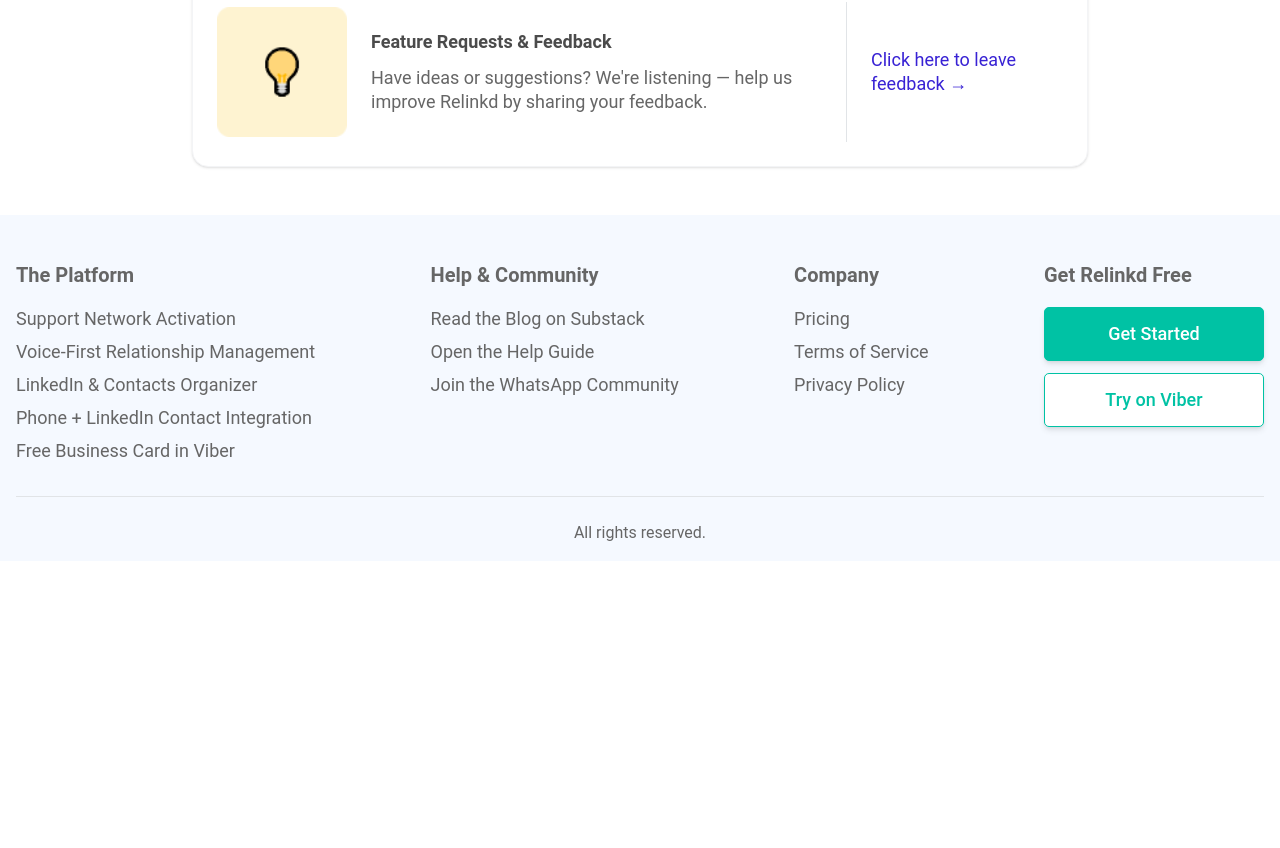
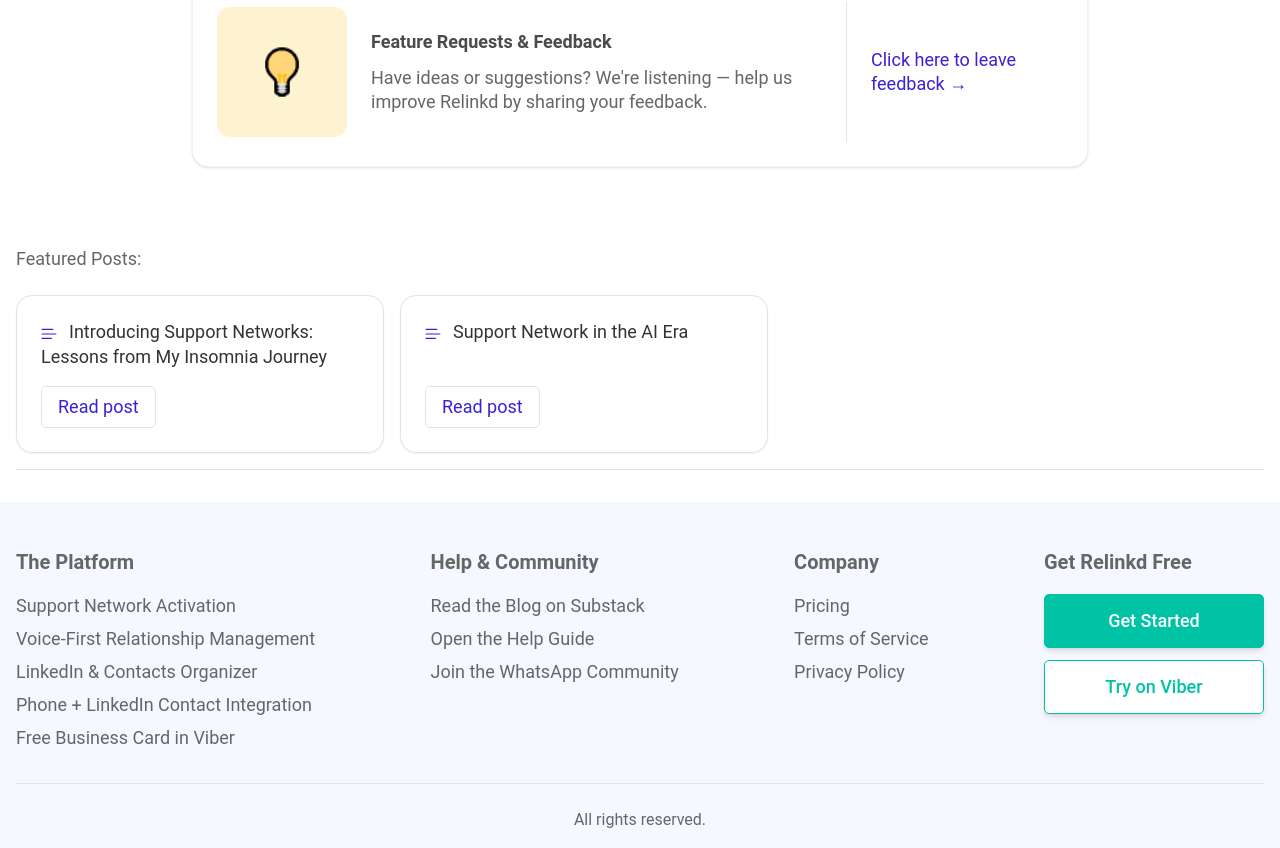
Before and after one commit to EvdokiyaDanova/relinkd-clone, a React (Vite) app: page /help-community in a window 1280 px wide. Shown: the part 1008-1856 px from the top of the page. Before the commit the page ends 1569 px from the top, so only its background shows below. Built offline with nearby package versions, Linux system fonts and the light colour scheme.

Commit message:
Feature psots component

```diff
--- a/src/components/ContentSection.jsx
+++ b/src/components/ContentSection.jsx
@@ -37,7 +37,7 @@
           {button && (
             <a
               href={button.href}
-              className="inline-block mt-4 px-8 py-3 rounded-lg bg-relinkd-blueMain text-white font-medium text-lg shadow-md btn-hover-lift transition hover:-translate-y-1"
+              className="inline-block mt-4 px-8 py-3 rounded-[5px] bg-relinkd-blueMain text-white font-medium text-lg shadow-md btn-hover-lift"
               style={{ borderRadius: '5px' }}
               target="_blank"
               rel="noopener noreferrer"
--- /dev/null
+++ b/src/components/FeaturedPosts.jsx
@@ -0,0 +1,51 @@
+import React from 'react';
+import MenuPostIcon from '../assets/images/icons/menu_post_icon.svg';
+
+const FeaturedPosts = ({ posts }) => {
+  return (
+    <div className="w-full py-8 px-4">
+      <div className="max-w-7xl mx-auto">
+        {/* Title */}
+        <h2 className="text-body text-secondaryText mb-6">
+          Featured Posts:
+        </h2>
+
+        {/* Posts Flex */}
+        <div className="flex flex-wrap justify-start items-stretch gap-4 pb-4 border-b border-borderGrey">
+          {posts && posts.map((post, index) => (
+            <div
+              key={index}
+              className="flex-1 min-w-[300px] max-w-[368px] bg-white rounded-2xl border border-borderGrey shadow-sm p-6 flex flex-col"
+            >
+              {/* Post Title with Icon */}
+              <div className="mb-4 flex-1">
+                <img
+                  src={MenuPostIcon}
+                  alt=""
+                  className="w-4 h-4 flex-shrink-0 inline"
+                />
+                <h3 className="text-body text-siteText font-normal ms-3 inline">
+                  {post.title}
+                </h3>
+              </div>
+
+              {/* Read Post Link */}
+              <div className="mt-auto">
+                <a
+                  href={post.href}
+                  target="_blank"
+                  rel="noopener noreferrer"
+                  className="inline-block px-4 py-2 text-body text-relinkd-blueMain font-normal border border-borderGrey rounded-[5px] btn-hover-lift"
+                >
+                  Read post
+                </a>
+              </div>
+            </div>
+          ))}
+        </div>
+      </div>
+    </div>
+  );
+};
+
+export default FeaturedPosts;
--- a/src/components/Footer.jsx
+++ b/src/components/Footer.jsx
@@ -37,8 +37,8 @@
         {/* Get Relinkd Free */}
         <div className="flex flex-col items-start min-w-[220px]">
           <div className="mb-5 text-secondaryText font-roboto text-sectionTitle font-bold">Get Relinkd Free</div>
-          <a href={LINKS.GET_STARTED} target="_blank" rel="noopener noreferrer" className="w-full mb-3 px-8 py-3 rounded-lg bg-relinkd-green text-white font-medium text-lg text-center shadow-md btn-hover-lift transition hover:-translate-y-1 border border-relinkd-green" style={{borderRadius: '5px'}}>Get Started</a>
-          <a href={LINKS.TRY_ON_VIBER} target="_blank" rel="noopener noreferrer" className="w-full px-8 py-3 rounded-lg bg-white text-relinkd-green font-medium text-lg text-center shadow-md btn-hover-lift transition hover:-translate-y-1 border border-relinkd-green" style={{borderRadius: '5px'}}>Try on Viber</a>
+          <a href={LINKS.GET_STARTED} target="_blank" rel="noopener noreferrer" className="w-full mb-3 px-8 py-3 rounded-[5px] bg-relinkd-green text-white font-medium text-lg text-center shadow-md btn-hover-lift border border-relinkd-green">Get Started</a>
+          <a href={LINKS.TRY_ON_VIBER} target="_blank" rel="noopener noreferrer" className="w-full px-8 py-3 rounded-[5px] bg-white text-relinkd-green font-medium text-lg text-center shadow-md btn-hover-lift border border-relinkd-green">Try on Viber</a>
         </div>
       </div>
       <div className="max-w-7xl mx-auto mt-8 pt-6 border-t border-borderGrey text-center text-secondaryText text-overline">All rights reserved.</div>
--- a/src/components/HeroSection.jsx
+++ b/src/components/HeroSection.jsx
@@ -67,7 +67,7 @@
                 <a
                   key={btn.text}
                   href={btn.href}
-                  className="px-8 py-3 rounded-lg bg-relinkd-blueMain text-white font-medium text-lg shadow-md min-w-[220px] text-center btn-hover-lift"
+                  className="px-8 py-3 rounded-[5px] bg-relinkd-blueMain text-white font-medium text-lg shadow-md min-w-[220px] text-center btn-hover-lift"
                   {...(btn.href?.startsWith('http') ? { target: '_blank', rel: 'noopener noreferrer' } : {})}
                 >
                   {btn.text}
@@ -76,7 +76,7 @@
                 <button
                   key={btn.text}
                   onClick={() => setShowVideo(true)}
-                  className="px-8 py-3 rounded-lg border border-borderGrey border-[1px] text-relinkd-blueMain font-medium text-lg bg-white min-w-[220px] flex items-center justify-center gap-2 btn-hover-lift hover:border-borderGrey focus:border-borderGrey active:border-borderGrey"
+                  className="px-8 py-3 rounded-[5px] border border-borderGrey border-[1px] text-relinkd-blueMain font-medium text-lg bg-white min-w-[220px] flex items-center justify-center gap-2 btn-hover-lift hover:border-borderGrey focus:border-borderGrey active:border-borderGrey"
                 >
                   <span className="inline-flex items-center justify-center w-6 h-6 rounded-full border-2 border-relinkd-blueMain">
                     <svg width="14" height="14" viewBox="0 0 14 14" fill="none">
--- a/src/components/PromoSection.jsx
+++ b/src/components/PromoSection.jsx
@@ -50,7 +50,7 @@
                 href={href}
                 target="_blank"
                 rel="noopener noreferrer"
-                className={`px-8 py-4 rounded-lg font-medium text-lg min-w-[220px] text-center btn-hover-lift transition hover:-translate-y-1 shadow-md
+                className={`px-8 py-4 rounded-[5px] font-medium text-lg min-w-[220px] text-center btn-hover-lift shadow-md
                   ${isWhite ? 'bg-white text-relinkd-blueMain border border-white' : ''}
                   ${isOutline ? 'bg-transparent text-white border border-white' : ''}
                   ${!isWhite && !isOutline ? 'bg-relinkd-blueMain text-white' : ''}
--- a/src/pages/HelpCommunity.jsx
+++ b/src/pages/HelpCommunity.jsx
@@ -1,5 +1,6 @@
 import HeroSection from '../components/HeroSection';
 import LinkCard from '../components/LinkCard';
+import FeaturedPosts from '../components/FeaturedPosts';
 import { LINKS } from '../constants/links';
 import Icon1 from '../assets/images/linkCard/helpCommunity-linkCard-1.svg';
 import Icon2 from '../assets/images/linkCard/helpCommunity-linkCard-2.png';
@@ -50,6 +51,19 @@
           />
         </div>
       </div>
+
+      <FeaturedPosts
+        posts={[
+          {
+            title: "Introducing Support Networks: Lessons from My Insomnia Journey",
+            href: "https://relinkd.substack.com/p/introducing-support-networks-lessons"
+          },
+          {
+            title: "Support Network in the AI Era",
+            href: "https://relinkd.substack.com/p/support-networks-in-the-ai-era"
+          }
+        ]}
+      />
     </>
   );
 }
```
Also changed, not shown: src/assets/images/icons/menu_post_icon.svg (added).
